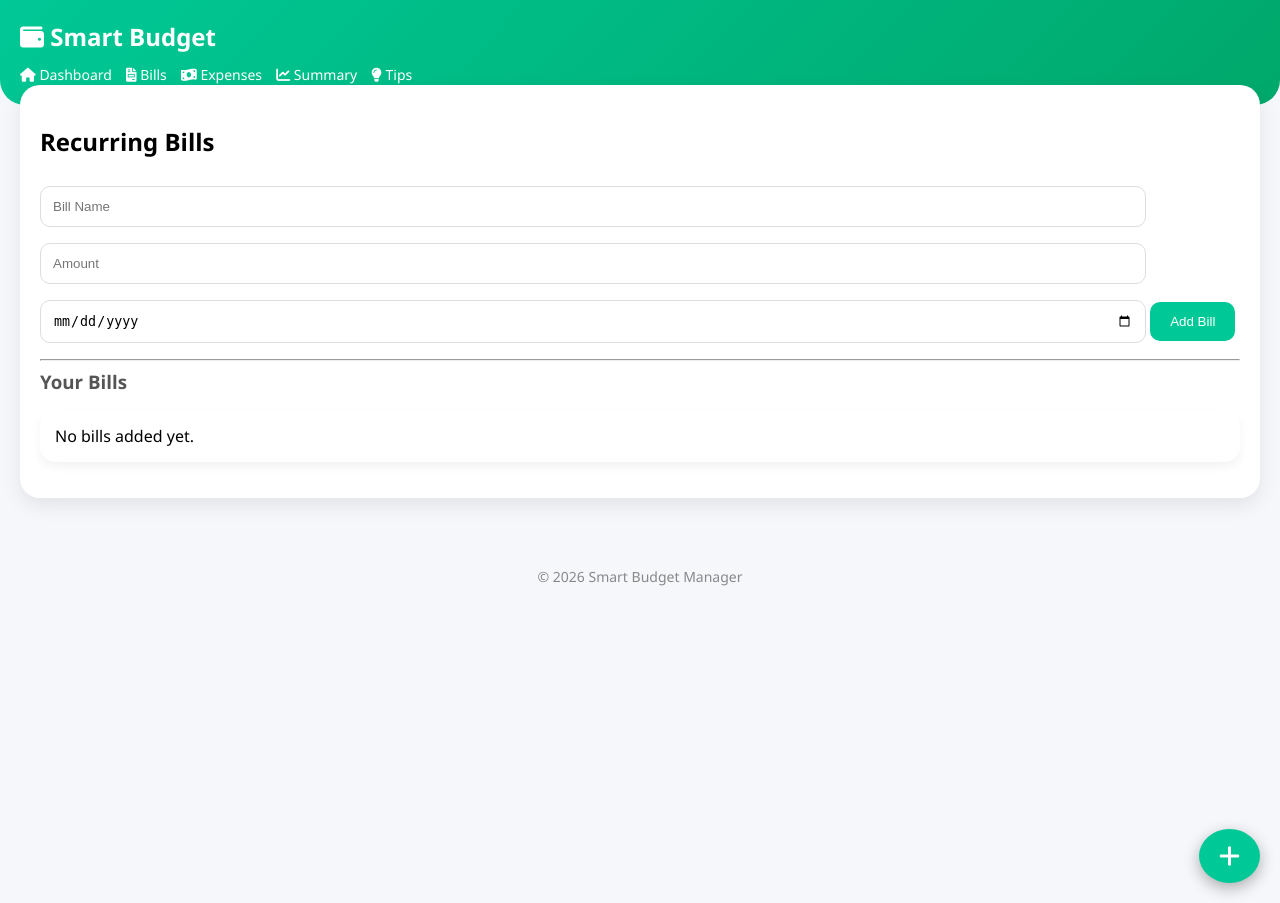
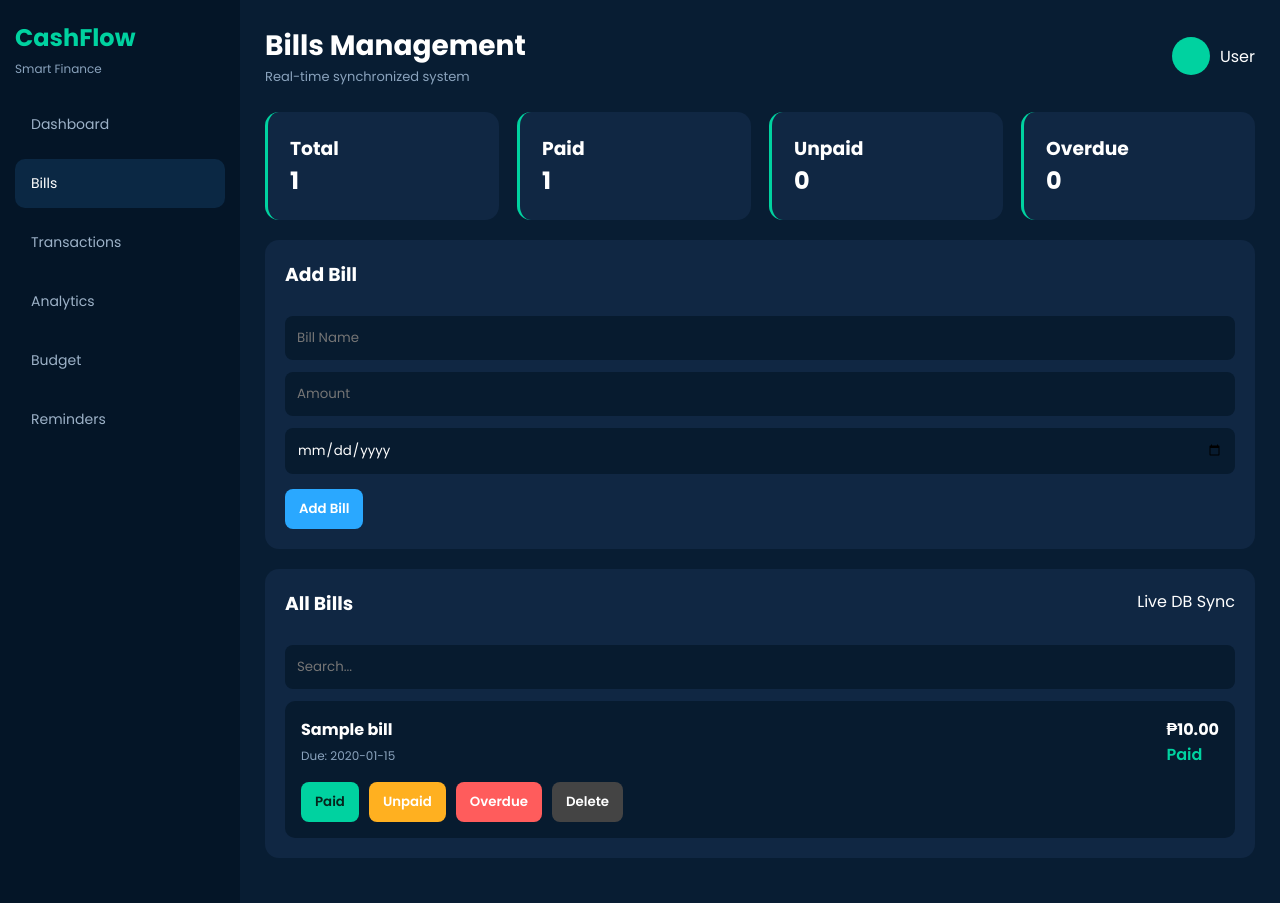
Before and after one commit to ryuuji0706/SOFTWARE-DESIGN-PROJECT, a Django app: page /bills/ in a window 1280 px wide. Run offline with Django 5.2, Linux system fonts and the light colour scheme; tables that the repository leaves empty hold one stand-in row (values such as "Sample post").

Commit message:
Working dashboard, bills, transactions

```diff
--- a/cashflow/urls.py
+++ b/cashflow/urls.py
@@ -42,7 +42,13 @@ urlpatterns = [
 
     # NavBar Links (Additional Pages)
     path('bills/', transactions_views.bills_view, name='bills'),
+    path('bills/add/', transactions_views.add_bill, name='add_bill'),
+    path('bills/update/<int:bill_id>/<str:new_status>/', transactions_views.update_bill, name='update_bill'),
+    path('bills/delete/<int:bill_id>/', transactions_views.delete_bill, name='delete_bill'),
+
     path('expenses/', transactions_views.expenses_view, name='expenses'),
     path('summary/', analytics_views.summary_view, name='summary'),
     path('suggestions/', analytics_views.suggestions_view, name='suggestions'),
+
+
 ]
--- a/templates/analytics/bills.html
+++ /dev/null
@@ -1,33 +0,0 @@
-{% extends 'analytics/base.html' %}
-{% load static %}
-
-{% block content %}
-<div class="card">
-    <h2>Recurring Bills</h2>
-
-    <!-- Add Bill Form -->
-    <form method="POST" action="/add_bill">
-        {% csrf_token %}
-
-        <input type="text" name="bill_name" placeholder="Bill Name" required>
-        <input type="number" name="amount" placeholder="Amount" required>
-        <input type="date" name="due_date" required>
-        <button type="submit">Add Bill</button>
-    </form>
-
-    <hr>
-
-    <h3>Your Bills</h3>
-    <ul>
-        {% if bills %}
-            {% for bill in bills %}
-                <li>
-                    {{ bill.name }} - ₱{{ bill.amount }} - Due: {{ bill.due_date }}
-                </li>
-            {% endfor %}
-        {% else %}
-            <li>No bills added yet.</li>
-        {% endif %}
-    </ul>
-</div>
-{% endblock %}
--- /dev/null
+++ b/templates/transactions/bills.html
@@ -0,0 +1,173 @@
+{% load static %}
+<!DOCTYPE html>
+<html lang="en">
+<head>
+<meta charset="UTF-8">
+<meta name="viewport" content="width=device-width, initial-scale=1.0">
+<title>CashFlow - Bills</title>
+<link rel="preconnect" href="https://fonts.googleapis.com">
+<link href="https://fonts.googleapis.com/css2?family=Poppins:wght@300;400;500;600;700&display=swap" rel="stylesheet">
+<style>
+/* ... (KEEP ALL YOUR EXISTING CSS EXACTLY AS IT IS) ... */
+*{ margin:0; padding:0; box-sizing:border-box; font-family:'Poppins', sans-serif; }
+body{ width:100%; height:100vh; background:#071b2f; display:flex; overflow:hidden; }
+.sidebar{ width:240px; background:#041527; color:white; display:flex; flex-direction:column; justify-content:space-between; padding:20px 15px; }
+.logo h2{ color:#00d2a0; font-size:24px; }
+.logo span{ font-size:12px; color:#8aa3bd; }
+.menu{ list-style:none; margin-top:20px; }
+.menu li{ padding:14px 16px; margin-bottom:10px; border-radius:10px; cursor:pointer; transition:0.3s; color:#9db2c8; font-size:14px; }
+.menu li:hover, .menu .active{ background:#0b2844; color:white; }
+.main-content{ flex:1; padding:25px; background:#081d33; color:white; overflow-y:auto; }
+.topbar{ display:flex; justify-content:space-between; align-items:center; margin-bottom:25px; }
+.topbar h1{ font-size:28px; }
+.topbar p{ color:#8aa3bd; font-size:13px; }
+.user{ display:flex; align-items:center; gap:10px; }
+.user-circle{ width:38px; height:38px; border-radius:50%; background:#00d2a0; }
+.cards{ display:grid; grid-template-columns:repeat(4,1fr); gap:18px; margin-bottom:20px; }
+.card{ background:#102743; padding:22px; border-radius:14px; border-left:3px solid #00d2a0; }
+.panel{ background:#102743; border-radius:14px; padding:20px; margin-bottom:20px; }
+.panel-header{ display:flex; justify-content:space-between; margin-bottom:15px; }
+input{ width:100%; padding:12px; margin-top:12px; border:none; border-radius:8px; background:#071b2f; color:white; outline:none; }
+button{ border:none; padding:10px 14px; border-radius:8px; cursor:pointer; font-weight:600; }
+.addBtn{ background:#2aa8ff; color:white; }
+.deleteBtn{ background:#444; color:white; }
+.paidBtn{ background:#00d2a0; color:#06251d; }
+.unpaidBtn{ background:#ffb020; color:white; }
+.overdueBtn{ background:#ff5c5c; color:white; }
+.button-group{ display:flex; gap:10px; margin-top:15px; flex-wrap:wrap; }
+.bill-item{ background:#071b2f; padding:16px; border-radius:10px; margin-top:12px; }
+.bill-top{ display:flex; justify-content:space-between; }
+.small{ font-size:12px; color:#8aa3bd; }
+.Paid{ color:#00d2a0; font-weight:600; }
+.Unpaid{ color:#ffb020; font-weight:600; }
+.Overdue{ color:#ff5c5c; font-weight:600; }
+form { display: inline; } /* Ensures buttons sit next to each other */
+</style>
+</head>
+
+<body>
+
+<div class="sidebar">
+  <div>
+    <div class="logo">
+      <h2>CashFlow</h2>
+      <span>Smart Finance</span>
+    </div>
+
+    <ul class="menu">
+      <li onclick="location.href='{% url 'dashboard' %}'">Dashboard</li>
+      <li class="active">Bills</li>
+      <li onclick="location.href='{% url 'transaction_list' %}'">Transactions</li>
+      <li onclick="location.href='{% url 'summary' %}'">Analytics</li>
+      <li onclick="location.href='#'">Budget</li>
+      <li onclick="location.href='#'">Reminders</li>
+    </ul>
+  </div>
+</div>
+
+<div class="main-content">
+  <div class="topbar">
+    <div>
+      <h1>Bills Management</h1>
+      <p>Real-time synchronized system</p>
+    </div>
+    <div class="user">
+      <div class="user-circle"></div>
+      <span id="username">{{ request.user.username|default:"User" }}</span>
+    </div>
+  </div>
+
+  <div class="cards">
+    <div class="card"><h3>Total</h3><h2 id="total">{{ total }}</h2></div>
+    <div class="card"><h3>Paid</h3><h2 id="paid">{{ paid }}</h2></div>
+    <div class="card"><h3>Unpaid</h3><h2 id="unpaid">{{ unpaid }}</h2></div>
+    <div class="card"><h3>Overdue</h3><h2 id="overdue">{{ overdue }}</h2></div>
+  </div>
+
+  <div class="panel">
+    <div class="panel-header">
+      <h3>Add Bill</h3>
+    </div>
+    <form action="{% url 'add_bill' %}" method="POST">
+      {% csrf_token %}
+      <input name="name" placeholder="Bill Name" required>
+      <input name="amount" type="number" step="0.01" placeholder="Amount" required>
+      <input name="due" type="date" required>
+      <div class="button-group">
+        <button type="submit" class="addBtn">Add Bill</button>
+      </div>
+    </form>
+  </div>
+
+  <div class="panel">
+    <div class="panel-header">
+      <h3>All Bills</h3>
+      <span>Live DB Sync</span>
+    </div>
+
+    <input id="search" placeholder="Search..." onkeyup="filterBills()">
+
+    <div id="list">
+      {% for b in bills %}
+        <div class="bill-item search-item">
+          <div class="bill-top">
+            <div>
+              <strong class="bill-name">{{ b.name }}</strong><br>
+              <span class="small">Due: {{ b.due_date|date:"Y-m-d" }}</span>
+            </div>
+            <div>
+              <strong>₱{{ b.amount }}</strong><br>
+              <span class="{{ b.status }}">{{ b.status }}</span>
+            </div>
+          </div>
+
+          <div class="button-group">
+            <form action="{% url 'update_bill' b.id 'Paid' %}" method="POST">
+              {% csrf_token %}<button type="submit" class="paidBtn">Paid</button>
+            </form>
+
+            <form action="{% url 'update_bill' b.id 'Unpaid' %}" method="POST">
+              {% csrf_token %}<button type="submit" class="unpaidBtn">Unpaid</button>
+            </form>
+
+            <form action="{% url 'update_bill' b.id 'Overdue' %}" method="POST">
+              {% csrf_token %}<button type="submit" class="overdueBtn">Overdue</button>
+            </form>
+
+            <form action="{% url 'delete_bill' b.id %}" method="POST">
+              {% csrf_token %}<button type="submit" class="deleteBtn">Delete</button>
+            </form>
+          </div>
+        </div>
+      {% empty %}
+        <p style="color: #8aa3bd; margin-top: 15px;">No bills found.</p>
+      {% endfor %}
+    </div>
+
+  </div>
+
+</div>
+
+<script>
+/* =========================
+   LIVE DOM SEARCH FILTER
+========================= */
+function filterBills() {
+  const searchInput = document.getElementById("search").value.toLowerCase();
+  const billItems = document.querySelectorAll(".search-item");
+
+  billItems.forEach(item => {
+    // Grab the name inside the strong tag with class 'bill-name'
+    const billName = item.querySelector(".bill-name").innerText.toLowerCase();
+
+    if (billName.includes(searchInput)) {
+      item.style.display = "block"; // Show
+    } else {
+      item.style.display = "none";  // Hide
+    }
+  });
+}
+</script>
+
+</body>
+</html>
--- a/transactions/admin.py
+++ b/transactions/admin.py
@@ -1,6 +1,7 @@
 from django.contrib import admin
-from .models import Category, Transaction
+from .models import Category, Transaction, Bill
 
 # Register your models here.
 admin.site.register(Category)
 admin.site.register(Transaction)
+admin.site.register(Bill)
--- a/transactions/models.py
+++ b/transactions/models.py
@@ -33,6 +33,7 @@ class Bill(models.Model):
     STATUS_CHOICES = [
         ('Paid', 'Paid'),
         ('Unpaid', 'Unpaid'),
+        ('Overdue', 'Overdue'),
     ]
 
     user = models.ForeignKey(User, on_delete=models.CASCADE)
--- a/transactions/views.py
+++ b/transactions/views.py
@@ -1,18 +1,96 @@
-from django.shortcuts import render
+from django.db.models import Sum
+from django.shortcuts import render, redirect
+from django.contrib.auth.models import User
+from .models import Bill, Transaction
+
+def bills_view(request):
+    # Fetch all bills from the database
+    bills = Bill.objects.all().order_by('-created_at')
+
+    # --- ADD THESE TWO LINES ---
+    print("BILLS FOUND:", bills)
+    print("TOTAL COUNT:", bills.count())
+    # ---------------------------
+
+    context = {
+        'bills': bills,
+        'total': bills.count(),
+        'paid': bills.filter(status='Paid').count(),
+        'unpaid': bills.filter(status='Unpaid').count(),
+        'overdue': bills.filter(status='Overdue').count(),
+    }
+    return render(request, 'transactions/bills.html', context)
+
+def add_bill(request):
+    if request.method == 'POST':
+        # Grab data from the HTML form
+        name = request.POST.get('name')
+        amount = request.POST.get('amount')
+        due = request.POST.get('due')
+
+        # Temporarily assign to the first user if authentication isn't fully built yet
+        user = request.user if request.user.is_authenticated else User.objects.first()
+
+        # Save to database
+        Bill.objects.create(user=user, name=name, amount=amount, due_date=due, status='Unpaid')
+
+    return redirect('bills')
+
+def update_bill(request, bill_id, new_status):
+    if request.method == 'POST':
+        bill = Bill.objects.get(id=bill_id)
+        bill.status = new_status
+        bill.save()
+    return redirect('bills')
+
+def delete_bill(request, bill_id):
+    if request.method == 'POST':
+        Bill.objects.get(id=bill_id).delete()
+    return redirect('bills')
+
+# ... Keep your existing transaction_list, add_transaction, and expenses_view here ...
 
 def transaction_list(request):
-    # Logic to query and display financial records
-    return render(request, 'transactions/list.html')
+    # Fetch latest 10 transactions
+    transactions = Transaction.objects.all().order_by('-created_at')[:10]
+
+    # Calculate totals using Django's database aggregate functions
+    income_query = Transaction.objects.filter(type='INCOME').aggregate(total=Sum('amount'))
+    total_income = income_query['total'] or 0
+
+    expense_query = Transaction.objects.filter(type='EXPENSE').aggregate(total=Sum('amount'))
+    total_expense = expense_query['total'] or 0
+
+    net = total_income - total_expense
+
+    context = {
+        'transactions': transactions,
+        'total_income': total_income,
+        'total_expense': total_expense,
+        'net': net,
+    }
+    # Make sure this matches where you save the HTML file!
+    return render(request, 'transactions/transactions.html', context)
 
 def add_transaction(request):
-    # Logic to handle the submission of new income/expense forms
-    pass
+    if request.method == 'POST':
+        desc = request.POST.get('desc')
+        amount = request.POST.get('amount')
+        txn_type = request.POST.get('type') # Will grab 'INCOME' or 'EXPENSE' from the form
+
+        user = request.user if request.user.is_authenticated else User.objects.first()
+
+        # We use today's date automatically since it isn't in your form UI
+        Transaction.objects.create(
+            user=user,
+            description=desc,
+            amount=amount,
+            type=txn_type,
+            transaction_date=date.today()
+        )
+    return redirect('transaction_list')
 
 # --- NEW PLACEHOLDER VIEWS ---
-
-def bills_view(request):
-    # Placeholder for the bills page
-    return render(request, 'analytics/bills.html')
 
 def expenses_view(request):
     # Placeholder for the expenses page
```
Also changed, not shown: analytics/views.py (+20 -20 lines), templates/analytics/dashboard.html (+154 -29 lines), templates/transactions/transactions.html (added, +122 -0 lines), transactions/migrations/0002_alter_category_id_alter_transaction_id_bill.py (added), transactions/migrations/0003_alter_bill_status.py (added).
